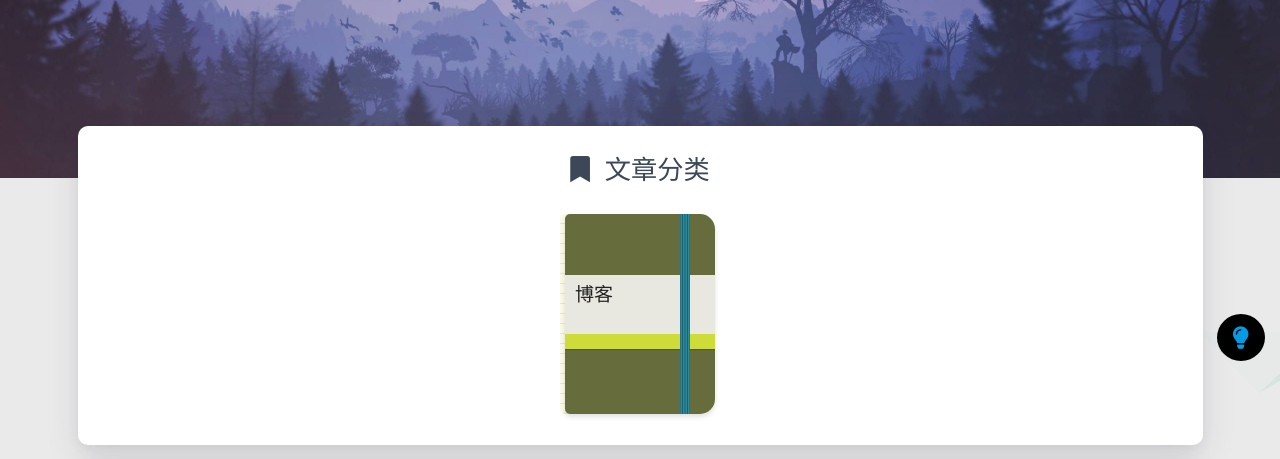
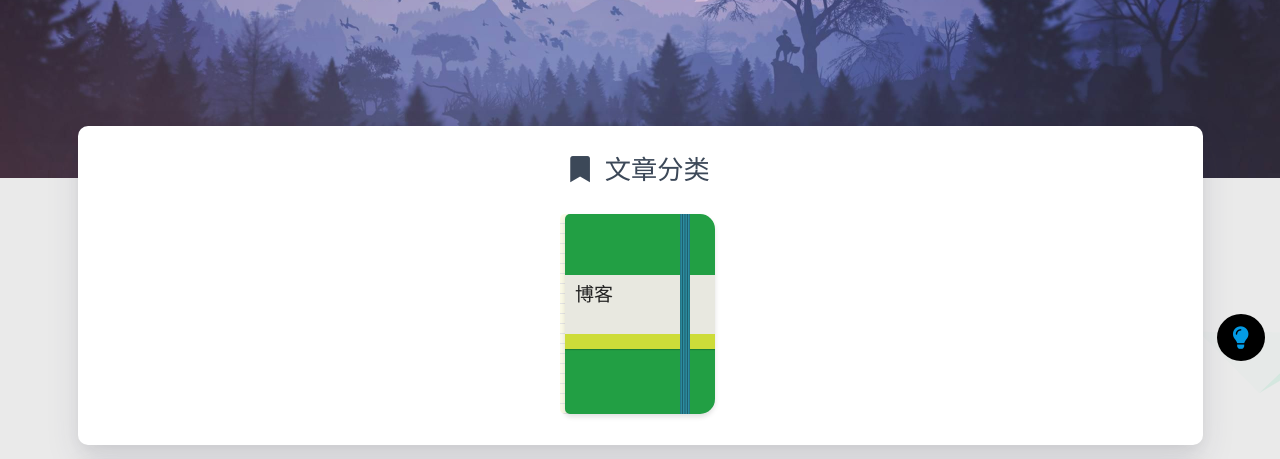
Before and after one commit to Toby-Shi-cloud/Toby-Shi-cloud.github.io, a plain HTML site: page categories/index.html in a window 1280 px wide. Shown: the part 302-761 px from the top of the page. Drawn offline with nearby package versions, Linux system fonts and the light colour scheme; some packages are replaced by stand-ins of ours; a script that the page names is missing.

Commit message:
Site updated: 2022-06-14 20:04:51

```diff
--- a/categories/index.html
+++ b/categories/index.html
@@ -491,7 +491,7 @@
                       <div class="moleskine-notebook">
                           <div class="chip notebook-cover center-align waves-effect waves-light
                            chip-default "
-                                  style="background-color: #676C3D;">
+                                  style="background-color: #229F44;">
                               <div class="notebook-skin
                                    chip-default "
                                   >博客
```
Also changed, not shown: categories/博客/index.html (+1 -1 lines).
